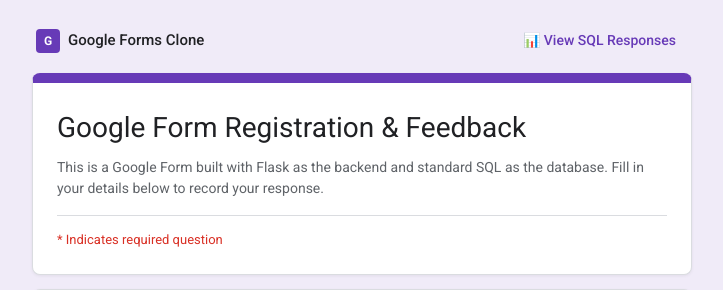
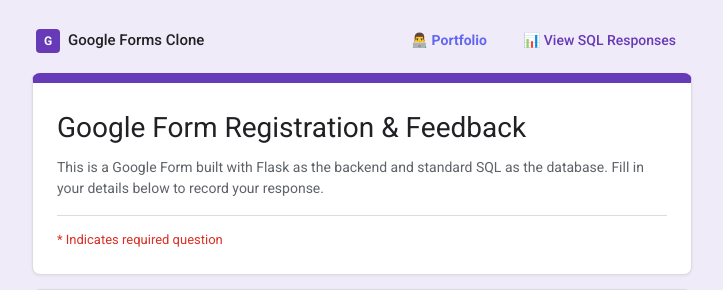
Before and after one commit to vardhanyerramsetti71beep/google-forms-, a Flask app: page / in a window 1280 px wide. Shown: the top 290 px of the page, without its empty margins (278-1001 px from the left). Run offline with Flask 3, Linux system fonts and the light colour scheme.

Commit message:
docs: add Launch Live App badges and portfolio header navigation

```diff
--- a/templates/form.html
+++ b/templates/form.html
@@ -14,7 +14,10 @@
             <span class="icon">G</span>
             <span>Google Forms Clone</span>
         </a>
-        <a href="/responses" class="nav-link">📊 View SQL Responses</a>
+        <div style="display: flex; gap: 12px; align-items: center;">
+            <a href="https://my-portfolio-vardhan-yerramsetti.vercel.app/" target="_blank" class="nav-link" style="color: #6366f1; font-weight: 600;">👨‍💻 Portfolio</a>
+            <a href="/responses" class="nav-link">📊 View SQL Responses</a>
+        </div>
     </header>
 
     <main class="form-container">
--- a/templates/responses.html
+++ b/templates/responses.html
@@ -19,7 +19,10 @@
             <span class="icon">G</span>
             <span>Google Forms Clone</span>
         </a>
-        <a href="/" class="nav-link">&larr; Back to Form</a>
+        <div style="display: flex; gap: 12px; align-items: center;">
+            <a href="https://my-portfolio-vardhan-yerramsetti.vercel.app/" target="_blank" class="nav-link" style="color: #6366f1; font-weight: 600;">👨‍💻 Portfolio</a>
+            <a href="/" class="nav-link">&larr; Back to Form</a>
+        </div>
     </header>
 
     <main class="form-container">
```
Also changed, not shown: README.md, 1 other file.
